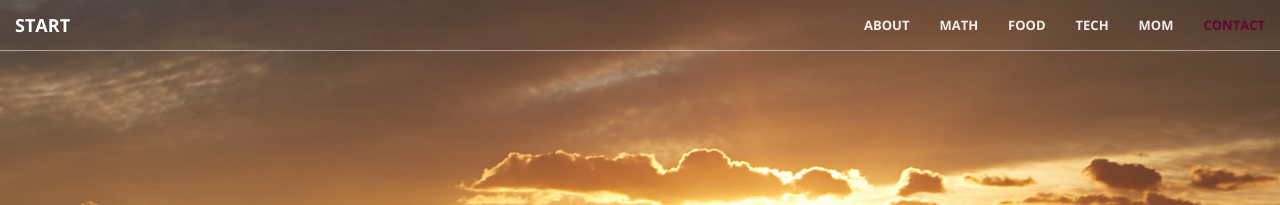
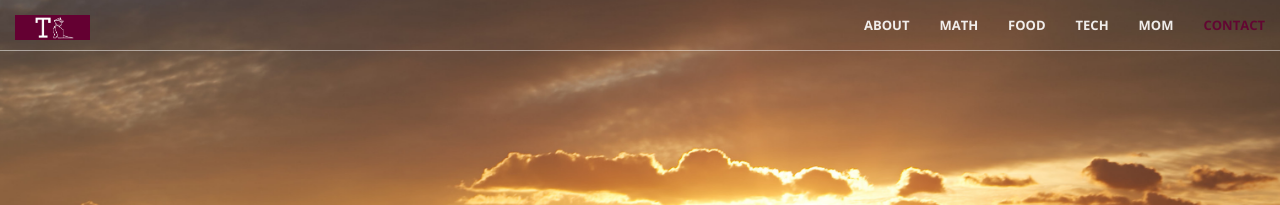
Before and after one commit to trabaldini/trabaldini.github.io, a Jekyll site: the page built from index.html, in a window 1280 px wide. Shown: the top 205 px of the page. Built offline with Jekyll 4.4.1, drawn with Linux system fonts in a browser that asks for light colours.

Commit message:
adds logo to navbar

```diff
--- a/_config.yml
+++ b/_config.yml
@@ -12,6 +12,7 @@ markdown: kramdown
 theme: minima
 plugins:
   - jekyll-feed
+  - jekyll-seo-tag
 
 # Exclude from processing.
 # The following items will not be processed, by default. Create a custom list
--- a/_includes/nav.html
+++ b/_includes/nav.html
@@ -8,7 +8,7 @@
                 <span class="icon-bar"></span>
                 <span class="icon-bar"></span>
             </button>
-            <a class="navbar-brand page-scroll" href="#page-top">Start</a>
+            <a class="navbar-brand page-scroll text-center" href="#page-top"><img style="max-height:25px;" src="./img/navlogo.png"></a>
         </div>
 
         <!-- Collect the nav links, forms, and other content for toggling -->
```
Also changed, not shown: img/navlogo.png (added).
